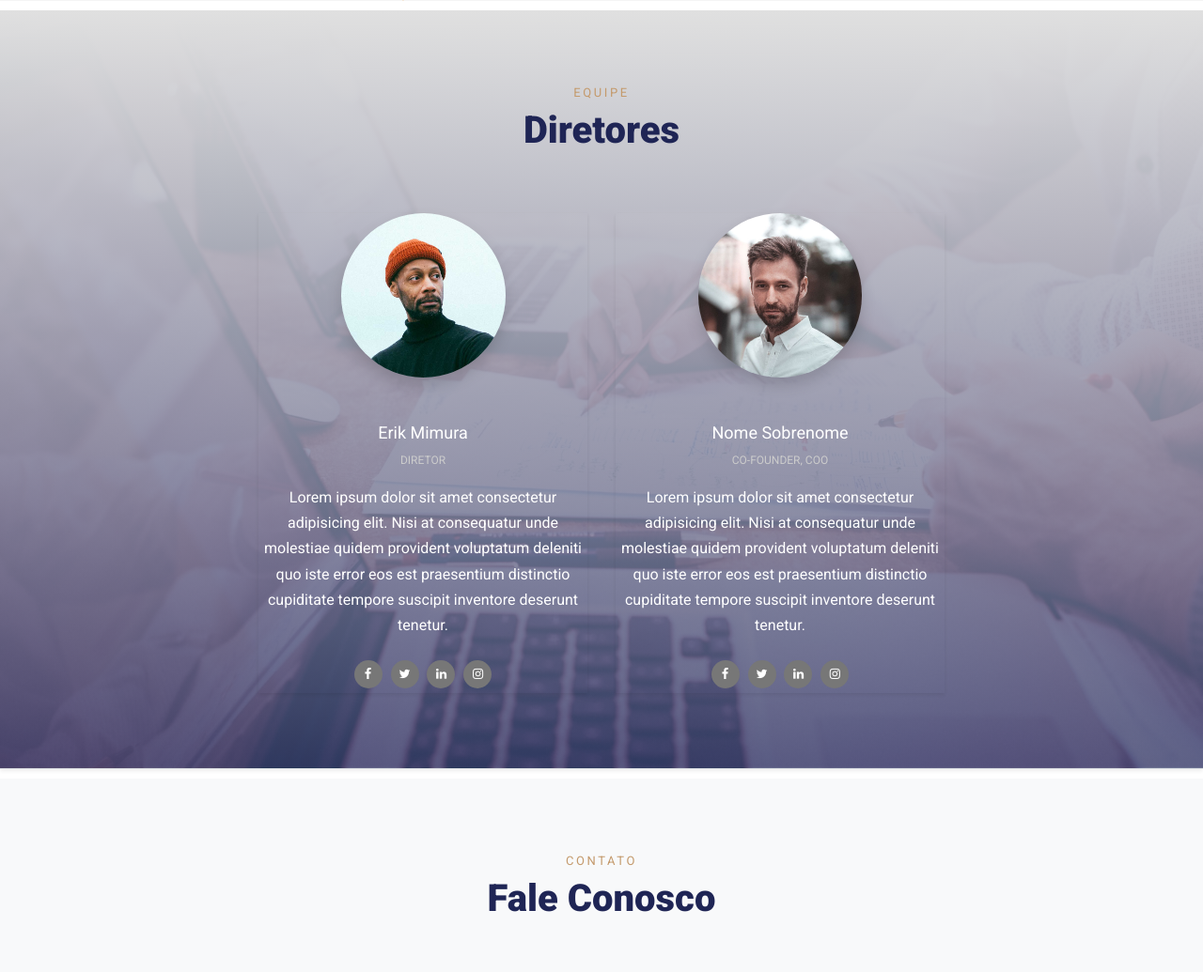
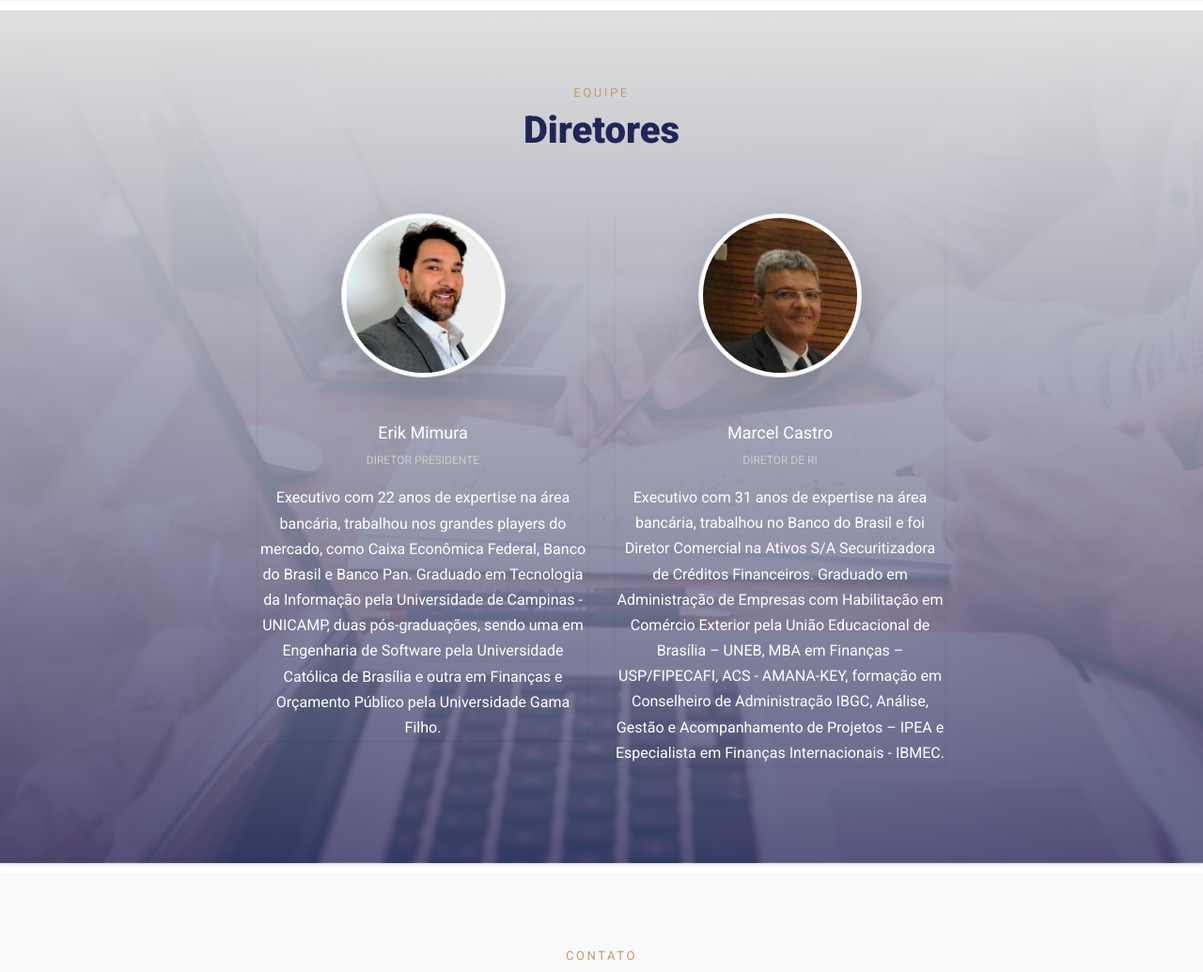
Before and after one commit to juan-engmed/site_circutizadora, a PHP site: page / in a window 1280 px wide. Shown: the part 3160-4195 px from the top of the page at 94% size. Run offline with PHP 8.4, Linux system fonts and the light colour scheme; some libraries are stand-ins or nearby versions; some web fonts are replaced.

Commit message:
up diretores

```diff
--- a/css/style.css
+++ b/css/style.css
@@ -1831,3 +1831,7 @@
   width: 1px;
   height: 1px;
 }
+
+.gold{
+  color: #c49a6c;
+}
--- a/index.html
+++ b/index.html
@@ -359,34 +359,35 @@
         <div class="row d-flex justify-content-center">
           <div class="col-md-6 col-lg-4 mb-5 mb-lg-0 " data-aos="fade" data-aos-delay="100">
             <div class="person text-center shadow-sm">
-              <img src="images/person_2.jpg" alt="Image" class="img-fluid rounded-circle w-50 mb-5 shadow">
+              <img src="images/dir_presidente.jpeg" alt="Image" class="img-thumbnail rounded-circle w-50 mb-5 shadow-lg">
               <h3>Erik Mimura</h3>
-              <p class="position text-muted">Diretor</p>
-              <p class="mb-4">Lorem ipsum dolor sit amet consectetur adipisicing elit. Nisi at consequatur unde
-                molestiae quidem provident voluptatum deleniti quo iste error eos est praesentium distinctio cupiditate
-                tempore suscipit inventore deserunt tenetur.</p>
-              <ul class="ul-social-circle">
+              <p class="position text-muted">Diretor Presidente</p>
+              <p class="mb-4">Executivo com 22 anos de expertise na área bancária, trabalhou nos grandes players do mercado, como Caixa Econômica Federal, Banco do Brasil e Banco Pan.
+                Graduado em Tecnologia da Informação pela Universidade de Campinas - UNICAMP, duas pós-graduações, sendo uma em Engenharia de Software
+                pela Universidade Católica de Brasília e outra em Finanças e Orçamento Público pela Universidade Gama Filho.</p>
+              <!-- <ul class="ul-social-circle">
                 <li><a href="#"><span class="icon-facebook"></span></a></li>
                 <li><a href="#"><span class="icon-twitter"></span></a></li>
                 <li><a href="#"><span class="icon-linkedin"></span></a></li>
                 <li><a href="#"><span class="icon-instagram"></span></a></li>
-              </ul>
+              </ul> -->
             </div>
           </div>
           <div class="col-md-6 col-lg-4 mb-5 mb-lg-0" data-aos="fade" data-aos-delay="200">
             <div class="person text-center shadow-sm">
-              <img src="images/person_3.jpg" alt="Image" class="img-fluid rounded-circle w-50 mb-5 shadow">
-              <h3>Nome Sobrenome </h3>
-              <p class="position text-muted">Co-Founder, COO</p>
-              <p class="mb-4">Lorem ipsum dolor sit amet consectetur adipisicing elit. Nisi at consequatur unde
-                molestiae quidem provident voluptatum deleniti quo iste error eos est praesentium distinctio cupiditate
-                tempore suscipit inventore deserunt tenetur.</p>
-              <ul class="ul-social-circle">
+              <img src="images/dir_ri.jpeg" alt="Marcel Castro" class="img-fluid img-thumbnail rounded-circle w-50 mb-5 shadow-lg">
+              <h3>Marcel Castro</h3>
+              <p class="position text-muted gold">Diretor de RI</p>
+              <p class="mb-4">Executivo com 31 anos de expertise na área bancária, trabalhou no Banco do Brasil e foi Diretor Comercial na Ativos S/A Securitizadora de Créditos Financeiros.
+
+                Graduado em Administração de Empresas com Habilitação em Comércio Exterior pela União Educacional de Brasília – UNEB, MBA em Finanças – USP/FIPECAFI, ACS - AMANA-KEY, formação em Conselheiro de Administração IBGC,
+              Análise, Gestão e Acompanhamento de Projetos – IPEA e Especialista em Finanças Internacionais - IBMEC.</p>
+              <!-- <ul class="ul-social-circle">
                 <li><a href="#"><span class="icon-facebook"></span></a></li>
                 <li><a href="#"><span class="icon-twitter"></span></a></li>
                 <li><a href="#"><span class="icon-linkedin"></span></a></li>
                 <li><a href="#"><span class="icon-instagram"></span></a></li>
-              </ul>
+              </ul> -->
             </div>
           </div>
 
```
Also changed, not shown: images/dir_presidente.jpeg (added), images/dir_ri.jpeg (added).
